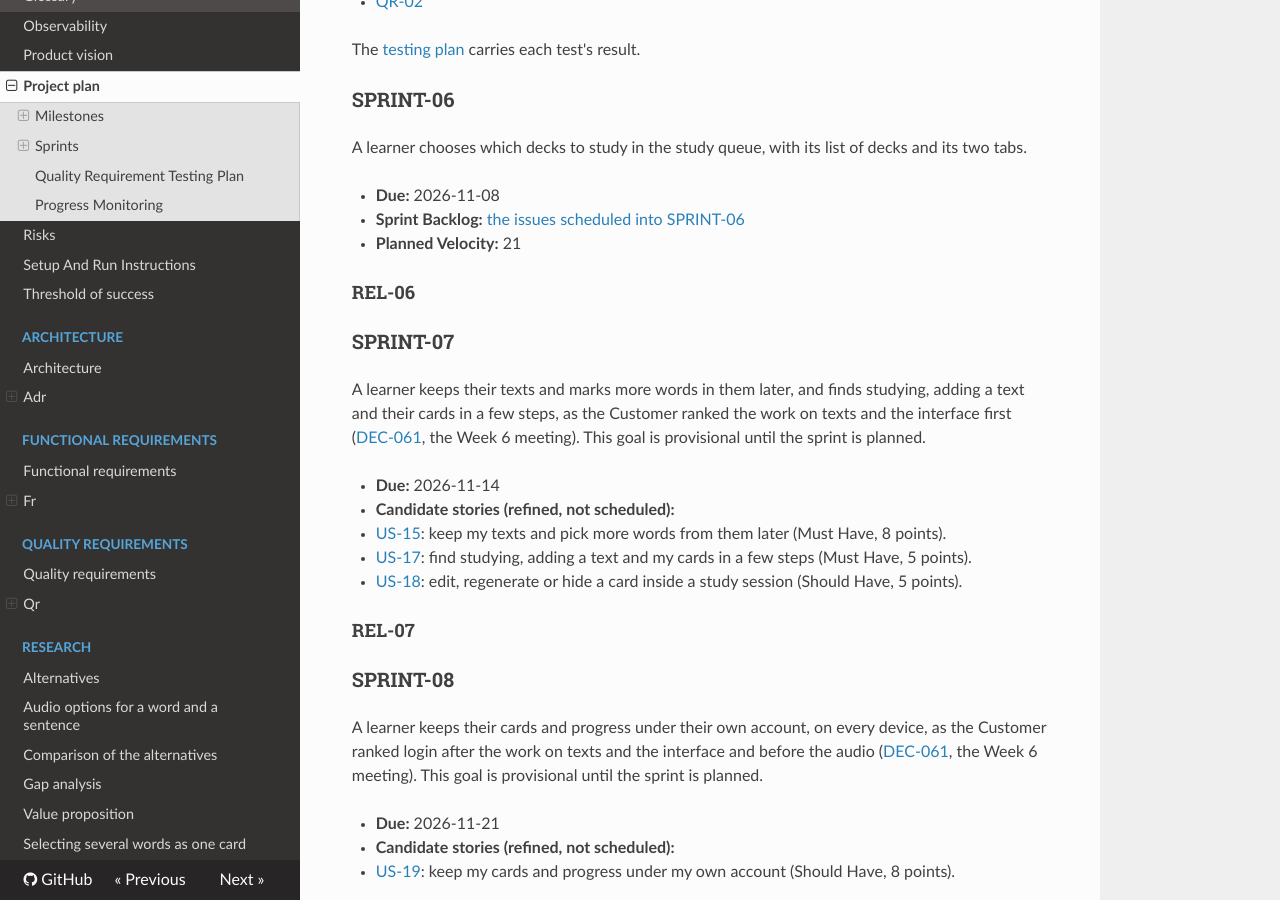
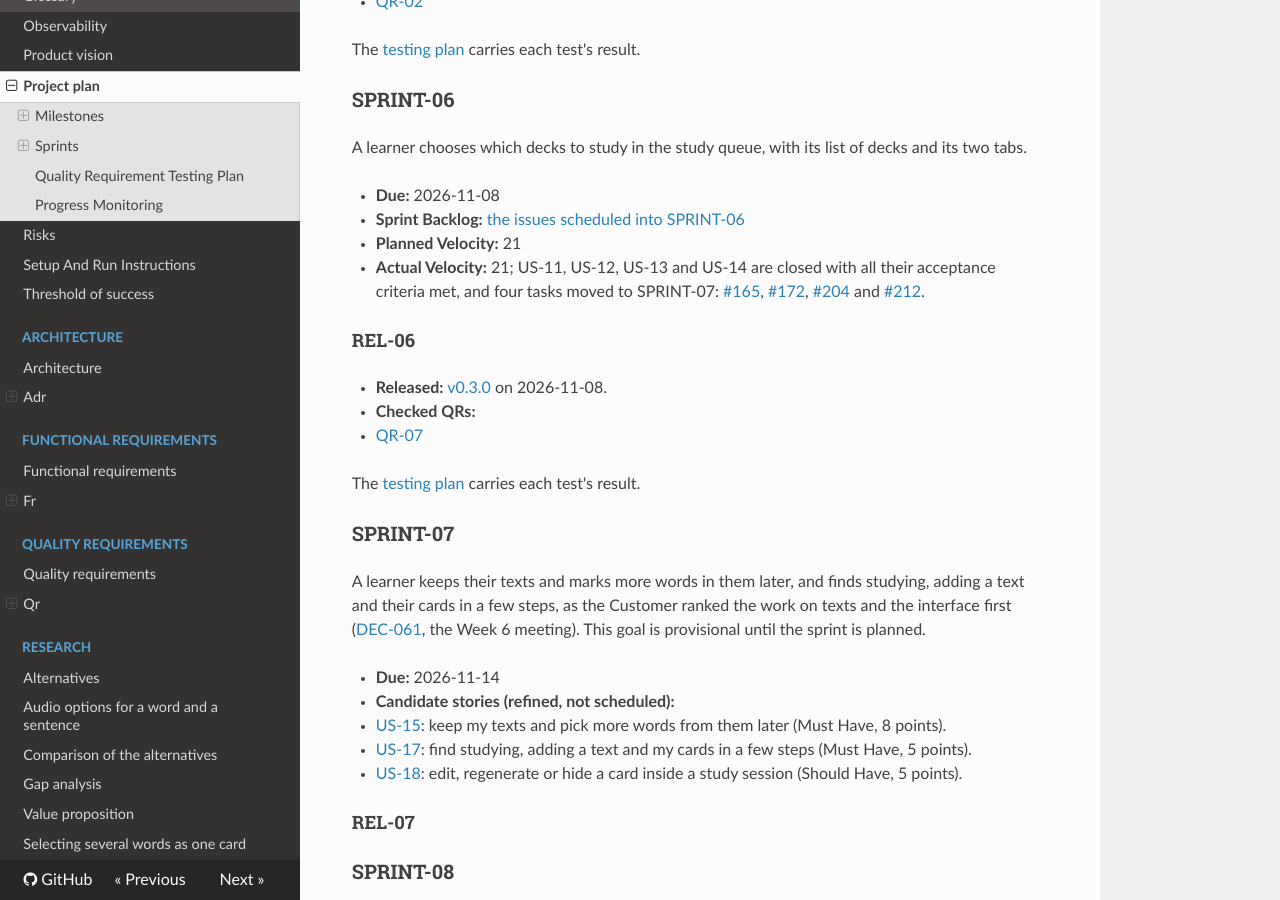
Before and after one commit to itpd-team-6/sentence-cards-generator-team-6, an MkDocs documentation site: the page built from docs/project-plan.md, in a window 1280 px wide and 900 px high, scrolled down 2002 px. Built offline with MkDocs 1.6.1, drawn with Linux system fonts in a browser that asks for light colours; nearby versions of some CDN libraries.

Commit message:
Add the SPRINT-06 actual velocity and the REL-06 block

```diff
--- a/docs/project-plan.md
+++ b/docs/project-plan.md
@@ -80,8 +80,15 @@ A learner chooses which decks to study in the study queue, with its list of deck
 - **Due:** 2026-11-08
 - **Sprint Backlog:** [the issues scheduled into SPRINT-06](https://github.com/itpd-team-6/sentence-cards-generator-team-6/milestone/4)
 - **Planned Velocity:** 21
+- **Actual Velocity:** 21; US-11, US-12, US-13 and US-14 are closed with all their acceptance criteria met, and four tasks moved to SPRINT-07: [#165](https://github.com/itpd-team-6/sentence-cards-generator-team-6/issues/165), [#172](https://github.com/itpd-team-6/sentence-cards-generator-team-6/issues/172), [#204](https://github.com/itpd-team-6/sentence-cards-generator-team-6/issues/204) and [#212](https://github.com/itpd-team-6/sentence-cards-generator-team-6/issues/212).
 
 #### REL-06
+
+- **Released:** [v0.3.0](https://github.com/itpd-team-6/sentence-cards-generator-team-6/releases/tag/v0.3.0) on 2026-11-08.
+- **Checked QRs:**
+  - [QR-07](quality-requirements/qr/QR-07.md)
+
+  The [testing plan](#quality-requirement-testing-plan) carries each test's result.
 
 ### SPRINT-07
 
```
